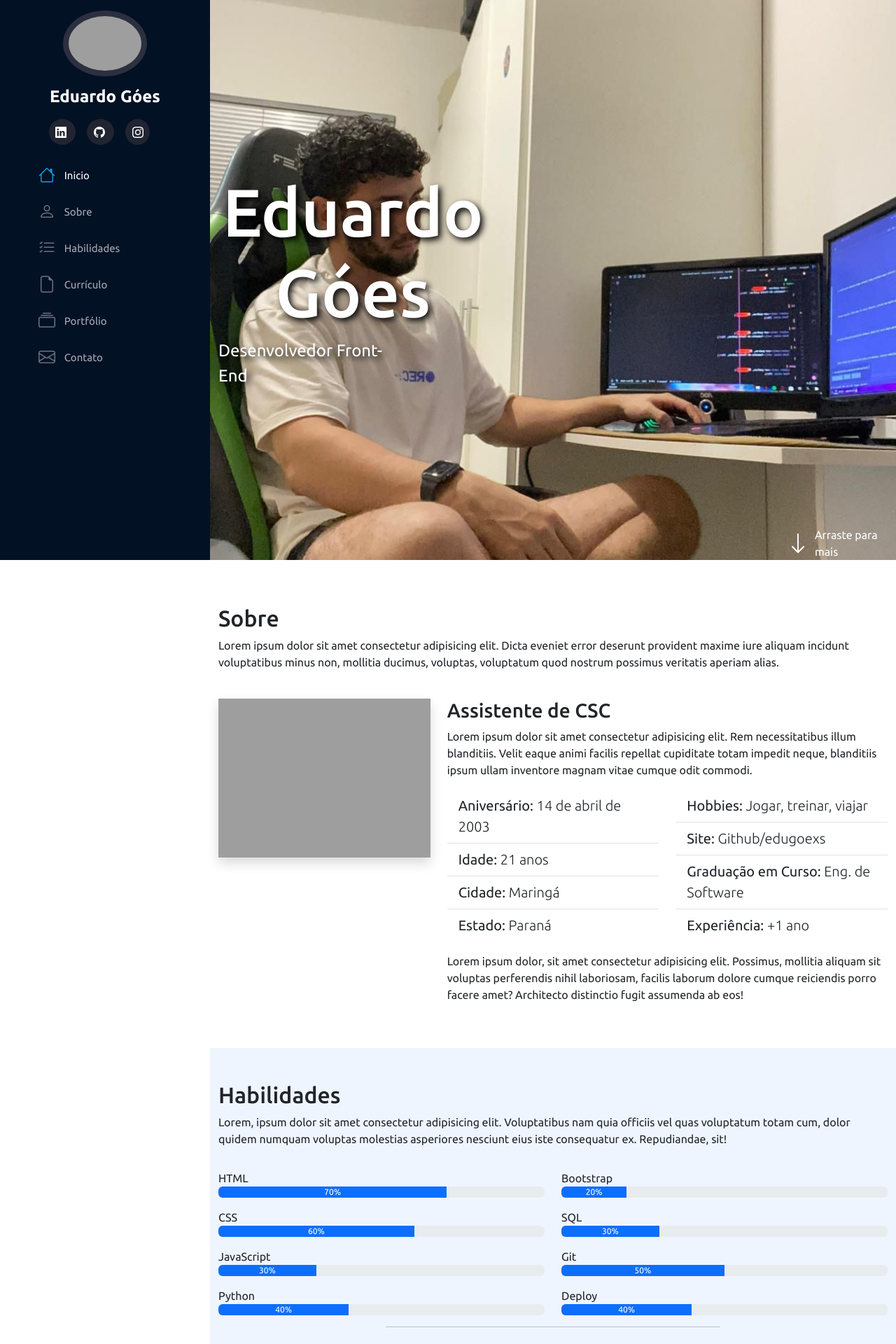
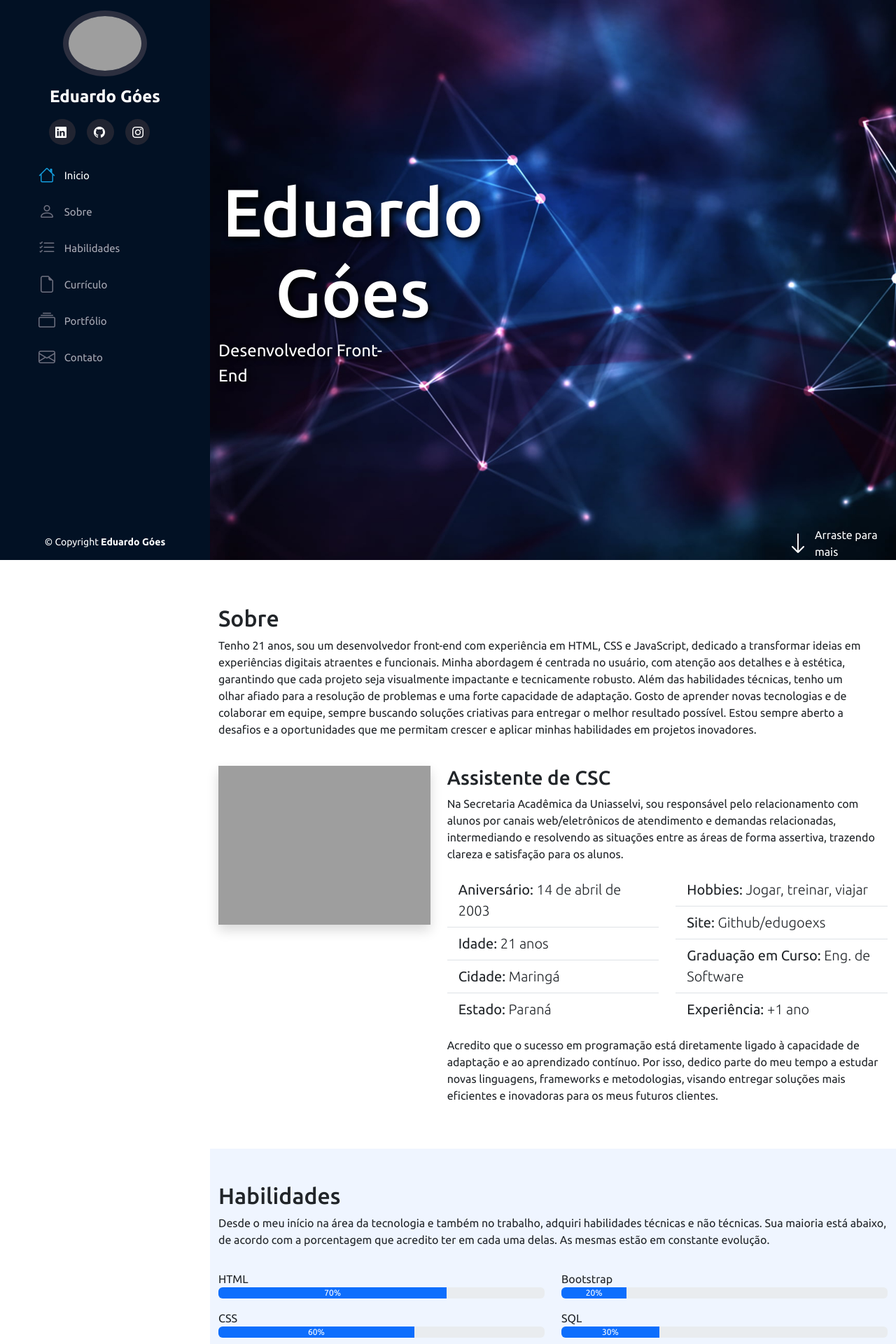
Before and after one commit to edugoesx/Projeto-Portf-lio-Video, a Flask app: page / in a window 1280 px wide. Shown: the top 1920 px of the page at 70% size. Run offline with Flask 3, Linux system fonts and the light colour scheme; some libraries are stand-ins or nearby versions; grey boxes are pictures that could not be loaded.

Commit message:
footer and config deploy

```diff
--- a/app.py
+++ b/app.py
@@ -1,10 +1,57 @@
-from flask import Flask, render_template, redirect
+from flask import Flask, render_template, redirect, request, flash
+from flask_mail import Mail, Message
+from config import email, senha
 
 app = Flask(__name__)
+app.secret_key = 'eduardo'
+
+mail_settings = {
+    "MAIL_SERVER": 'smtp.gmail.com',
+    "MAIL_PORT": 465,
+    "MAIL_USE_TLS": False,
+    "MAIL_USE_SSL": True,
+    "MAIL_USERNAME": email,
+    "MAIL_PASSWORD": senha
+}
+
+app.config.update(mail_settings)
+
+mail = Mail(app)
+
+class Contato:
+    def __init__(self, nome, email, mensagem):
+        self.nome = nome
+        self.email = email
+        self.mensagem = mensagem
 
 @app.route('/')
 def index():
     return render_template('index.html')
 
+@app.route('/send', methods=['GET', 'POST'])
+def send():
+    if request.method == 'POST':
+        formContato = Contato(
+            request.form["nome"],
+            request.form["email"],
+            request.form["mensagem"]
+        )
+
+        msg = Message(
+            subject= f'{formContato.nome} te enviou uma mensagem no portfólio',
+            sender = app.config.get("MAIL_USERNAME"),
+            recipients= ['edu.goes10@gmail.com', app.config.get("MAIL_USERNAME") ],
+            body = f'''
+
+            {formContato.nome} com o e-mail {formContato.email} te enviou a seguinte mensagem:
+
+            {formContato.mensagem}
+
+            '''
+        )
+        mail.send(msg)
+        flash('Mensagem enviada com sucesso!')
+    return redirect('/')
+
 if __name__ == '__main__':
     app.run(debug=True)
--- /dev/null
+++ b/config.py
@@ -0,0 +1,2 @@
+email = "edu.goesport@gmail.com"
+senha = "Dr4nkth3k00l41d"
--- a/static/script.js
+++ b/static/script.js
@@ -22,3 +22,25 @@ navItem.forEach(item => {
         }
     })
 })
+
+// Animar todos os itens na tela que tiverem o atributo data-anime
+
+const item = document.querySelectorAll("[data-anime]");
+
+const animeScroll = () => {
+    const windowTop = window.scrollY + window.innerHeight * 0.85 ;
+
+    item.forEach((element) => {
+        if (windowTop > element.offsetTop) {
+            element.classList.add("animate");
+        } else {
+            element.classList.remove("animate");
+        }
+    });
+};
+
+animeScroll();
+
+window.addEventListener("scroll", ()=> {
+    animeScroll();
+})
--- a/static/style.css
+++ b/static/style.css
@@ -240,6 +240,34 @@ i.menu-mobile {
     margin-bottom: -35px;
 }
 
+/* Animação */
+
+[data-anime] {
+    opacity: 0;
+    transition: 1s;
+}
+
+[data-anime="down"] {
+    transform: translate3d(0, -100%, 0);
+}
+
+[data-anime="up"] {
+    transform: translate3d(0, 100%, 0);
+}
+
+[data-anime="left"] {
+    transform: translate3d(-100%, 0, 0);
+}
+
+[data-anime="right"] {
+    transform: translate3d(50px, 0, 0);
+}
+
+[data-anime].animate {
+    opacity: 1;
+    transform: translate3d(0, 0, 0);
+}
+
 @media (max-width: 1860px) {
     .carousel-control-prev{
         margin: left 0;
@@ -248,4 +276,29 @@ i.menu-mobile {
     .carousel-control-next{
         margin-right: 0;
     }
+
+    [data-anime="right"] {
+        transform: translate3d(0, 100%, 0);
+    }
 }
+
+#footer{
+    padding: 15px;
+    color: #fff;
+    font-size: 14px;
+    position: fixed;
+    left: 0;
+    bottom: 0;
+    width: 300px;
+    z-index: 9999;
+    background-color: #021124;
+    transition: .3s;
+}
+
+@media (max-width: 1012px) {
+    #footer{
+        position: static;
+        width: auto;
+        padding: 20px 15px;
+    }
+}
--- a/templates/index.html
+++ b/templates/index.html
@@ -7,7 +7,8 @@
   <link rel="stylesheet" href="../static/bootstrap/css/bootstrap.css">
   <link rel="stylesheet" href="../static/style.css">
   <link rel="stylesheet" href="https://cdn.jsdelivr.net/npm/bootstrap-icons@1.11.3/font/bootstrap-icons.min.css">
-  <title>Edu Code</title>
+  <link rel="shortcut icon" href="../static/img/icons8-código-32.png" type="image/x-icon">
+  <title>Eduardo Góes</title>
 </head>
 
 <body>
@@ -77,23 +78,23 @@
 
     <section class="container mt-5" id="sobre">
       <div class="row w-100">
-        <div class="col-md-12">
+        <div class="col-md-12" data-anime="down">
           <h2 class="pt-3">Sobre</h2>
-          <p>Lorem ipsum dolor sit amet consectetur adipisicing elit. Dicta eveniet error deserunt provident maxime iure
-            aliquam incidunt voluptatibus minus non, mollitia ducimus, voluptas, voluptatum quod nostrum possimus
-            veritatis aperiam alias.</p>
+          <p>Tenho 21 anos, sou um desenvolvedor front-end com experiência em HTML, CSS e JavaScript, dedicado a transformar ideias em experiências digitais atraentes e funcionais. Minha abordagem é centrada no usuário, com atenção aos detalhes e à estética, garantindo que cada projeto seja visualmente impactante e tecnicamente robusto. Além das habilidades técnicas, tenho um olhar afiado para a resolução de problemas e uma forte capacidade de adaptação. Gosto de aprender novas tecnologias e de colaborar em equipe, sempre buscando soluções criativas para entregar o melhor resultado possível. Estou sempre aberto a desafios e a oportunidades que me permitam crescer e aplicar minhas habilidades em projetos inovadores.</p>
         </div>
       </div>
 
       <div class="row mt-4">
         <div class="col-md-4">
-          <img class="img-fluid shadow" src="../static/img/Eduardo.JPG" alt="Foto do Eduardo">
+          <img class="img-fluid shadow" src="../static/img/Eduardo.JPG" alt="Foto do Eduardo" data-anime="left">
         </div>
-        <div class="col-md-8">
+        <div class="col-md-8" data-anime="right">
           <h3>Assistente de CSC</h3>
-          <p>Lorem ipsum dolor sit amet consectetur adipisicing elit. Rem necessitatibus illum blanditiis. Velit eaque
-            animi facilis repellat cupiditate totam impedit neque, blanditiis ipsum ullam inventore magnam vitae cumque
-            odit commodi.</p>
+          <p>Na Secretaria Acadêmica da Uniasselvi, sou responsável pelo relacionamento com alunos por canais web/eletrônicos
+            de atendimento e demandas relacionadas, intermediando e resolvendo as
+            situações entre as áreas de forma assertiva, trazendo clareza e satisfação
+            para os alunos.
+            </p>
 
           <div class="row mt-3 mb-3">
             <div class="col-md-6">
@@ -131,9 +132,7 @@
             </div>
           </div>
 
-          <p>Lorem ipsum dolor, sit amet consectetur adipisicing elit. Possimus, mollitia aliquam sit voluptas
-            perferendis nihil laboriosam, facilis laborum dolore cumque reiciendis porro facere amet? Architecto
-            distinctio fugit assumenda ab eos!</p>
+          <p>Acredito que o sucesso em programação está diretamente ligado à capacidade de adaptação e ao aprendizado contínuo. Por isso, dedico parte do meu tempo a estudar novas linguagens, frameworks e metodologias, visando entregar soluções mais eficientes e inovadoras para os meus futuros clientes.</p>
 
 
         </div>
@@ -145,31 +144,29 @@
 
       <div class="container pb-5">
         <h2 class="pt-5">Habilidades</h2>
-        <p>Lorem, ipsum dolor sit amet consectetur adipisicing elit. Voluptatibus nam quia officiis vel quas voluptatum
-          totam cum, dolor quidem numquam voluptas molestias asperiores nesciunt eius iste consequatur ex. Repudiandae,
-          sit!</p>
+        <p>Desde o meu início na área da tecnologia e também no trabalho, adquiri habilidades técnicas e não técnicas. Sua maioria está abaixo, de acordo com a porcentagem que acredito ter em cada uma delas. As mesmas estão em constante evolução.</p>
 
         <div class="row">
           <div class="col-md-6">
             <p class="mt-3 mb-0">HTML</p>
-            <div class="progress" role="progressbar" aria-label="Example with label" aria-valuenow="70"
+            <div class="progress" role="progressbar" aria-label="Example with label" aria-valuenow="70" data-anime="left"
               aria-valuemin="0" aria-valuemax="100">
               <div class="progress-bar" style="width: 70%">70%</div>
             </div>
             <p class="mt-3 mb-0">CSS</p>
             <div class="progress" role="progressbar" aria-label="Example with label" aria-valuenow="60"
               aria-valuemin="0" aria-valuemax="100">
-              <div class="progress-bar" style="width: 60%">60%</div>
+              <div class="progress-bar" data-anime="left" style="width: 60%">60%</div>
             </div>
             <p class="mt-3 mb-0">JavaScript</p>
             <div class="progress" role="progressbar" aria-label="Example with label" aria-valuenow="30"
               aria-valuemin="0" aria-valuemax="100">
-              <div class="progress-bar" style="width: 30%">30%</div>
+              <div class="progress-bar" data-anime="left" style="width: 30%">30%</div>
             </div>
             <p class="mt-3 mb-0">Python</p>
             <div class="progress" role="progressbar" aria-label="Example with label" aria-valuenow="40"
               aria-valuemin="0" aria-valuemax="100">
-              <div class="progress-bar" style="width: 40%">40%</div>
+              <div class="progress-bar" data-anime="left" style="width: 40%">40%</div>
             </div>
 
           </div>
@@ -178,22 +175,22 @@
             <p class="mt-3 mb-0">Bootstrap</p>
             <div class="progress" role="progressbar" aria-label="Example with label" aria-valuenow="20"
               aria-valuemin="0" aria-valuemax="100">
-              <div class="progress-bar" style="width: 20%">20%</div>
+              <div class="progress-bar" data-anime="left" style="width: 20%">20%</div>
             </div>
             <p class="mt-3 mb-0">SQL</p>
             <div class="progress" role="progressbar" aria-label="Example with label" aria-valuenow="30"
               aria-valuemin="0" aria-valuemax="100">
-              <div class="progress-bar" style="width: 30%">30%</div>
+              <div class="progress-bar" data-anime="left" style="width: 30%">30%</div>
             </div>
             <p class="mt-3 mb-0">Git</p>
             <div class="progress" role="progressbar" aria-label="Example with label" aria-valuenow="50"
               aria-valuemin="0" aria-valuemax="100">
-              <div class="progress-bar" style="width: 50%">50%</div>
+              <div class="progress-bar" data-anime="left" style="width: 50%">50%</div>
             </div>
             <p class="mt-3 mb-0">Deploy</p>
             <div class="progress" role="progressbar" aria-label="Example with label" aria-valuenow="40"
               aria-valuemin="0" aria-valuemax="100">
-              <div class="progress-bar" style="width: 40%">40%</div>
+              <div class="progress-bar" data-anime="left" style="width: 40%">40%</div>
             </div>
           </div>
         </div>
@@ -293,7 +290,7 @@
     </section>
 
     <section class="section-bg mt-5" id="portfolio">
-      <div class="container pb-5 pt-5">
+      <div class="container pb-5 pt-5" data-anime="left">
 
         <h2 class="pb-4">Portfólio</h2>
 
@@ -467,6 +465,14 @@
 
   </main>
 
+  <footer id="footer">
+    <div class="container">
+      <div class="text-center">
+          &copy; Copyright <strong>Eduardo Góes</strong>
+      </div>
+    </div>
+  </footer>
+
   <script src="../static/bootstrap/js/bootstrap.bundle.min.js"></script>
   <script src="../static/script.js"></script>
 </body>
```
Also changed, not shown: other parts of templates/index.html (+15 -14 lines), requirements.txt (added, +15 -0 lines), static/img/bannerPortfolio.jpg, static/img/icons8-código-32.png (added), 1 other file.
